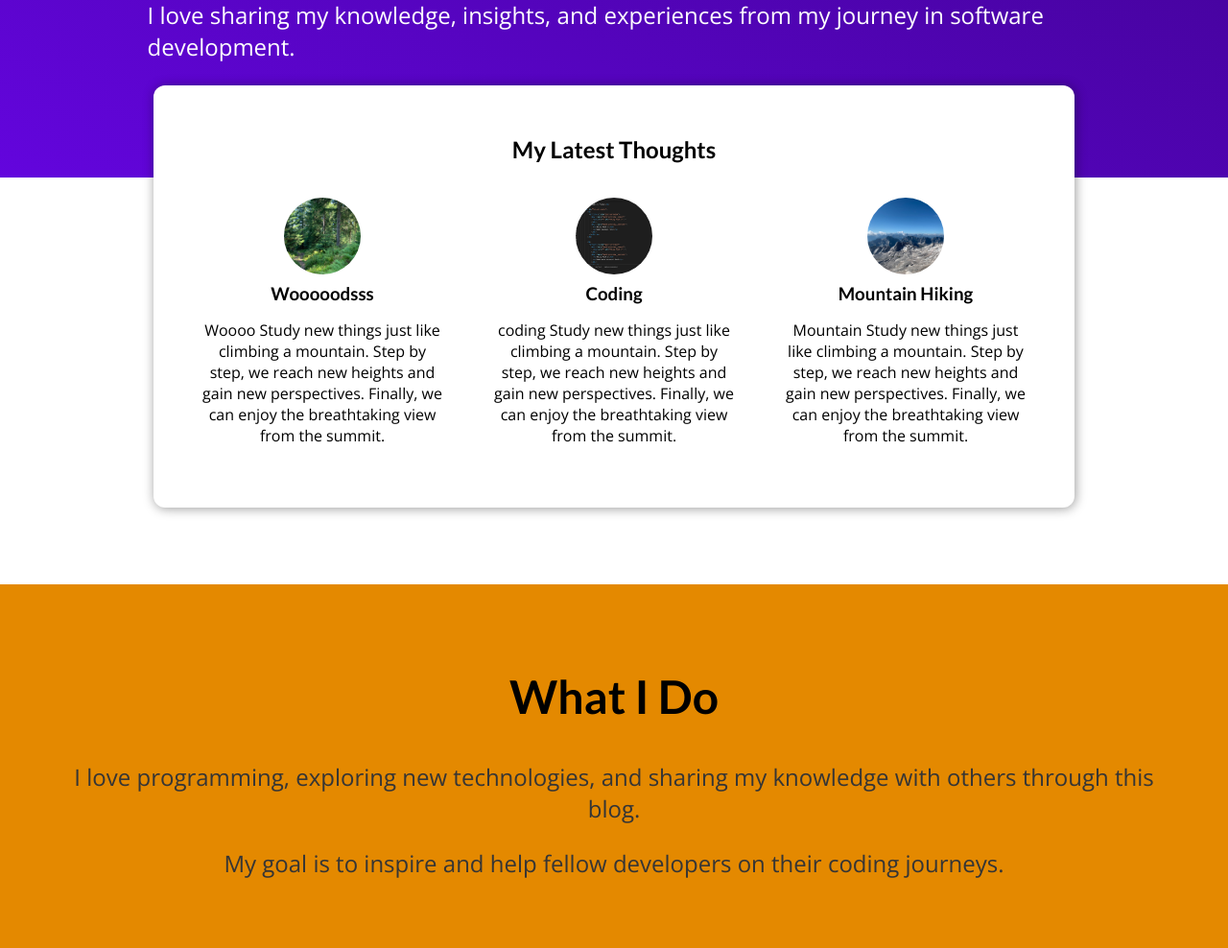
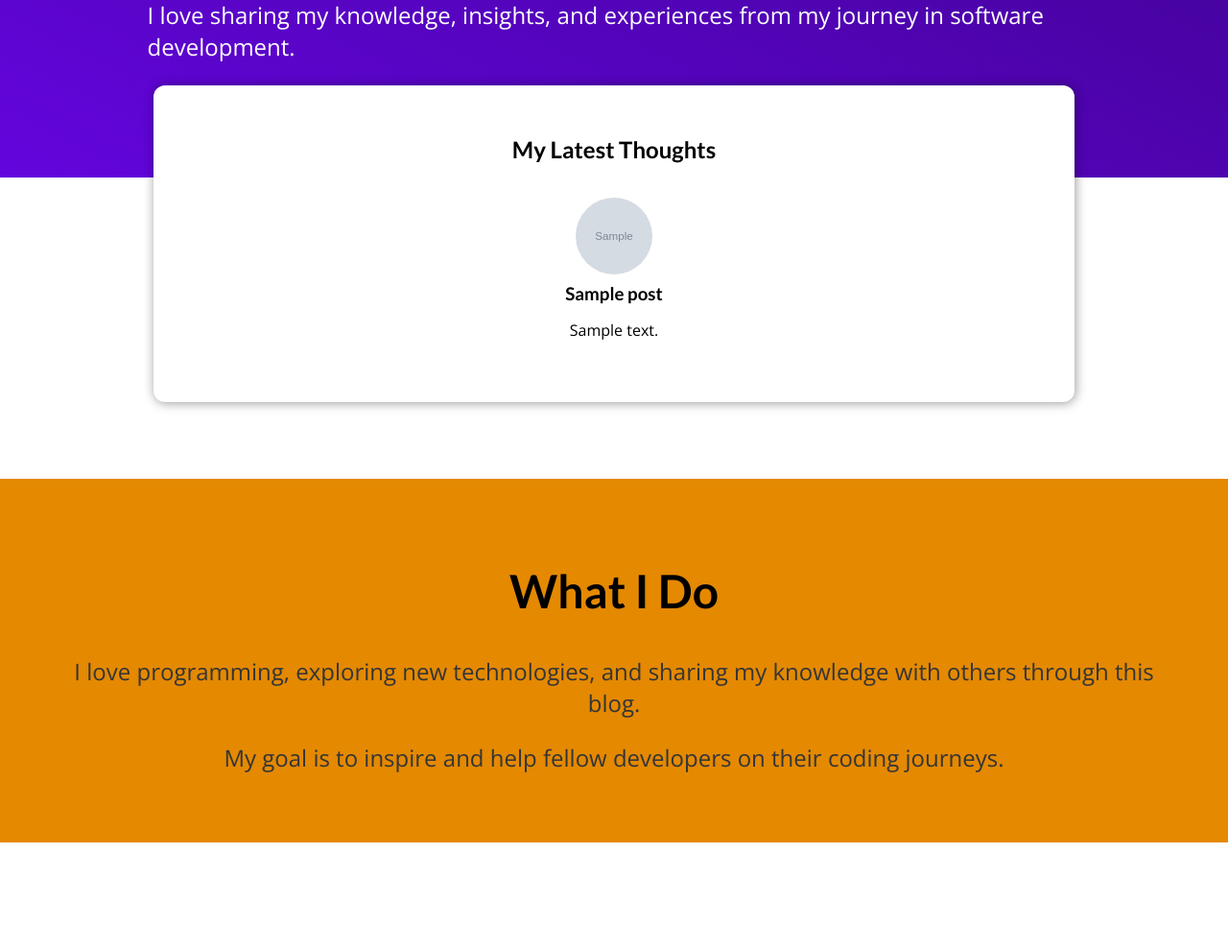
Before and after one commit to teddy7x7/Study_Django_Practical, a Django app: page / in a window 1280 px wide. Shown: the part 451-1439 px from the top of the page at 96% size. After the commit the page ends 1329 px from the top, so only its background shows below. Run offline with Django 5.2, Linux system fonts and the light colour scheme; tables that the repository leaves empty hold one stand-in row (values such as "Sample post"); grey boxes marked "Sample" are stand-in pictures.

Commit message:
Finish Section 9

```diff
--- a/django_site_labs/blog/templates/blog/includes/post.html
+++ b/django_site_labs/blog/templates/blog/includes/post.html
@@ -7,7 +7,8 @@
 <li>
     <article class="post">
         <a href="{% url "blog:post_detail" post.slug %}">
-            <img src="{% static "blog/images/"|add:post.image %}" alt="{{post.title}}" />
+            {% comment %} <img src="{% static "blog/images/"|add:post.image %}" alt="{{post.title}}" /> {% endcomment %}
+            <img src="{% static "blog/images/"|add:post.image_name %}" alt="{{post.title}}" />
             <div class="post__content">
                 <h3>{{ post.title }}</h3>
                 <p>
--- a/django_site_labs/blog/views.py
+++ b/django_site_labs/blog/views.py
@@ -1,71 +1,82 @@
 from django.http import HttpResponse
-from django.shortcuts import render
+from django.shortcuts import render, get_object_or_404
 from datetime import date
+from .models import Post
 
-posts = [
-    {
-        "slug": "hike-in-the-mountains",
-        "image": "mountains.jpg",
-        "author": "Teddy",
-        "date": date(2026, 1, 21),
-        "title": "Mountain Hiking",
-        "excerpt": "Mountain Study new things just like climbing a mountain. Step by step, we reach new heights and gain new perspectives. Finally, we can enjoy the breathtaking view from the summit.",
-        "content": """
-            Quibusdam assumenda veritatis accusamus tempora tenetur quia qui autem, temporibus harum molestias modi adipisci tempore, suscipit adipisci aspernatur atque, quo quam veniam qui culpa vitae magnam voluptates, quibusdam laudantium obcaecati illo officiis non natus similique deserunt?
-        """
-    },
-    {
-        "slug": "coding-coding",
-        "image": "coding.jpg",
-        "author": "Teddy",
-        "date": date(2026, 1, 1),
-        "title": "Coding",
-        "excerpt": "coding Study new things just like climbing a mountain. Step by step, we reach new heights and gain new perspectives. Finally, we can enjoy the breathtaking view from the summit.",
-        "content": """
-            Quibusdam assumenda veritatis accusamus tempora tenetur quia qui autem, temporibus harum molestias modi adipisci tempore, suscipit adipisci aspernatur atque, quo quam veniam qui culpa vitae magnam voluptates, quibusdam laudantium obcaecati illo officiis non natus similique deserunt? Quia voluptas odit adipisci eum nam suscipit, alias adipisci quia consectetur officiis voluptatem dolores quisquam harum hic, ab veritatis molestiae consectetur nesciunt numquam officiis maxime nisi quis fugit.
-        """
-    },
-    {
-        "slug": "coding-coding",
-        "image": "coding.jpg",
-        "author": "Teddy",
-        "date": date(2026, 1, 12),
-        "title": "Coding",
-        "excerpt": "coding Study new things just like climbing a mountain. Step by step, we reach new heights and gain new perspectives. Finally, we can enjoy the breathtaking view from the summit.",
-        "content": """
-            Quia voluptas odit adipisci eum nam suscipit, alias adipisci quia consectetur officiis voluptatem dolores quisquam harum hic, ab veritatis molestiae consectetur nesciunt numquam officiis maxime nisi quis fugit.
-        """
-    },
-    {
-        "slug": "woods-in-the-mountains",
-        "image": "woods.jpg",
-        "author": "Teddy",
-        "date": date(2026, 1, 2),
-        "title": "Wooooodsss",
-        "excerpt": "Woooo Study new things just like climbing a mountain. Step by step, we reach new heights and gain new perspectives. Finally, we can enjoy the breathtaking view from the summit.",
-        "content": """
-            Quibusdam assumenda veritatis accusamus tempora tenetur quia qui autem, temporibus harum molestias modi adipisci tempore, suscipit adipisci aspernatur atque, quo quam veniam qui culpa vitae magnam voluptates, quibusdam laudantium obcaecati illo officiis non natus similique deserunt?
+# old ver
+# posts = [
+#     {
+#         "slug": "hike-in-the-mountains",
+#         "image": "mountains.jpg",
+#         "author": "Teddy",
+#         "date": date(2026, 1, 21),
+#         "title": "Mountain Hiking",
+#         "excerpt": "Mountain Study new things just like climbing a mountain. Step by step, we reach new heights and gain new perspectives. Finally, we can enjoy the breathtaking view from the summit.",
+#         "content": """
+#             Quibusdam assumenda veritatis accusamus tempora tenetur quia qui autem, temporibus harum molestias modi adipisci tempore, suscipit adipisci aspernatur atque, quo quam veniam qui culpa vitae magnam voluptates, quibusdam laudantium obcaecati illo officiis non natus similique deserunt?
+#         """
+#     },
+#     {
+#         "slug": "coding-coding",
+#         "image": "coding.jpg",
+#         "author": "Teddy",
+#         "date": date(2026, 1, 1),
+#         "title": "Coding",
+#         "excerpt": "coding Study new things just like climbing a mountain. Step by step, we reach new heights and gain new perspectives. Finally, we can enjoy the breathtaking view from the summit.",
+#         "content": """
+#             Quibusdam assumenda veritatis accusamus tempora tenetur quia qui autem, temporibus harum molestias modi adipisci tempore, suscipit adipisci aspernatur atque, quo quam veniam qui culpa vitae magnam voluptates, quibusdam laudantium obcaecati illo officiis non natus similique deserunt? Quia voluptas odit adipisci eum nam suscipit, alias adipisci quia consectetur officiis voluptatem dolores quisquam harum hic, ab veritatis molestiae consectetur nesciunt numquam officiis maxime nisi quis fugit.
+#         """
+#     },
+#     {
+#         "slug": "coding-coding",
+#         "image": "coding.jpg",
+#         "author": "Teddy",
+#         "date": date(2026, 1, 12),
+#         "title": "Coding",
+#         "excerpt": "coding Study new things just like climbing a mountain. Step by step, we reach new heights and gain new perspectives. Finally, we can enjoy the breathtaking view from the summit.",
+#         "content": """
+#             Quia voluptas odit adipisci eum nam suscipit, alias adipisci quia consectetur officiis voluptatem dolores quisquam harum hic, ab veritatis molestiae consectetur nesciunt numquam officiis maxime nisi quis fugit.
+#         """
+#     },
+#     {
+#         "slug": "woods-in-the-mountains",
+#         "image": "woods.jpg",
+#         "author": "Teddy",
+#         "date": date(2026, 1, 2),
+#         "title": "Wooooodsss",
+#         "excerpt": "Woooo Study new things just like climbing a mountain. Step by step, we reach new heights and gain new perspectives. Finally, we can enjoy the breathtaking view from the summit.",
+#         "content": """
+#             Quibusdam assumenda veritatis accusamus tempora tenetur quia qui autem, temporibus harum molestias modi adipisci tempore, suscipit adipisci aspernatur atque, quo quam veniam qui culpa vitae magnam voluptates, quibusdam laudantium obcaecati illo officiis non natus similique deserunt?
 
-            Quia voluptas odit adipisci eum nam suscipit, alias adipisci quia consectetur officiis voluptatem dolores quisquam harum hic, ab veritatis molestiae consectetur nesciunt numquam officiis maxime nisi quis fugit.
-        """
-    },
-]
+#             Quia voluptas odit adipisci eum nam suscipit, alias adipisci quia consectetur officiis voluptatem dolores quisquam harum hic, ab veritatis molestiae consectetur nesciunt numquam officiis maxime nisi quis fugit.
+#         """
+#     },
+# ]
 
 def index(request):
-    sorted_posts = sorted(posts, key=lambda post: post["date"])
-    latest_posts = sorted_posts[-3:]
+    # old ver
+    # sorted_posts = sorted(posts, key=lambda post: post["date"])
+    # latest_posts = sorted_posts[-3:]
+
+    # new ver
+    # django would convert this into a sql commend rather than fetch all the data from the database
+    latest_posts = Post.objects.all().order_by("-date")[:3]
     return render(request, "blog/index.html", {
         "posts": latest_posts
     })
 
 def posts_list(request):
+    posts = Post.objects.all().order_by("-date")
     return render(request, "blog/posts_list.html", {
         "posts": posts
     })
 
 
 def post_detail(request, slug):
-    identified_post = next(post for post in posts if post['slug'] == slug)
+    # identified_post = next(post for post in posts if post['slug'] == slug)
+    # identified_post = Post.objects.get(slug=slug)
+    identified_post = get_object_or_404(Post, slug=slug)
     return render(request, "blog/post_detail.html", {
-        "post": identified_post
+        "post": identified_post,
+        "post_tags": identified_post.tags.all()
     })
```
Also changed, not shown: django_site_labs/blog/static/blog/css/post_detail.css (+13 -0 lines), django_site_labs/blog/templates/blog/post_detail.html (+8 -2 lines), django_site_labs/README.md.
